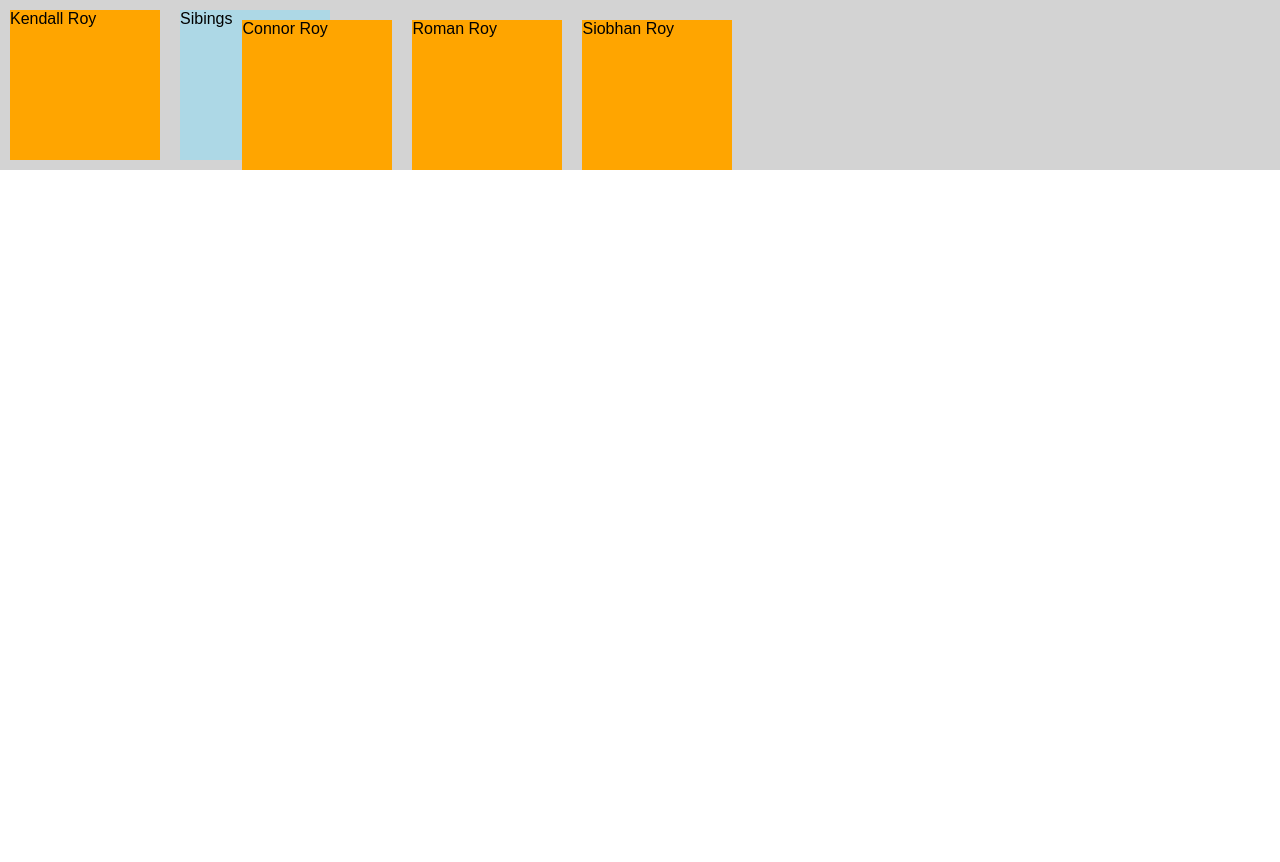
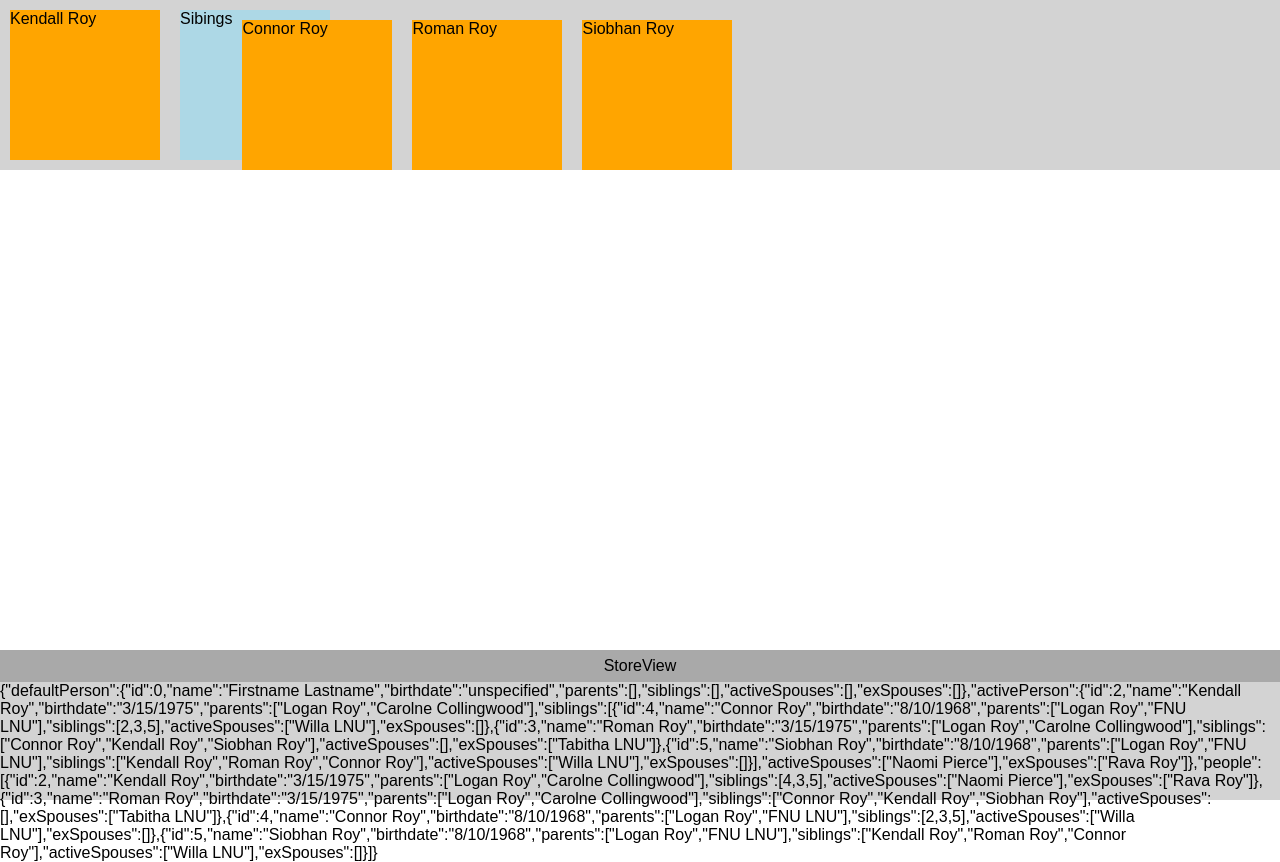
Before and after one commit to deanstein/family-tree, a Svelte app: page / in a window 1280 px wide. Before the commit the page ends 800 px from the top, so only its background shows below. Built offline with nearby package versions, Linux system fonts and the light colour scheme.

Commit message:
Adding basic StoreView

```diff
--- a/src/App.svelte
+++ b/src/App.svelte
@@ -6,6 +6,7 @@
 	import PersonNode from './ui/PersonNode.svelte';
 	import PersonNodeGroup from './ui/PersonNodeGroup.svelte';
 	import Row from './ui/Row.svelte';
+	import StoreView from './ui/StoreView.svelte';
 
 	if (($familyTreeData.activePerson = {})) {
 		setActivePerson($familyTreeData.people[0]);
@@ -33,6 +34,8 @@
 		<div id="children-row" class="children-row">
 			<Row />
 		</div>
+
+		<StoreView />
 	</div>
 </main>
 
--- a/src/stores/familyTreeData.js
+++ b/src/stores/familyTreeData.js
@@ -4,7 +4,7 @@ import { v4 as uuidv4 } from 'uuid';
 const familyTreeData = {};
 const defaultPerson = {
 	id: 0,
-	name: 'John Doe',
+	name: 'Firstname Lastname',
 	birthdate: 'unspecified',
 	parents: [],
 	siblings: [],
@@ -51,7 +51,6 @@ const people = [
 	}
 ];
 
-
 familyTreeData['defaultPerson'] = defaultPerson;
 familyTreeData['activePerson'] = activePerson;
 familyTreeData['people'] = people;
--- /dev/null
+++ b/src/ui/StoreView.svelte
@@ -0,0 +1,41 @@
+<script>
+	import familyTreeData from '../stores/familyTreeData';
+</script>
+
+<main>
+	<div id="storeview-outer-container" class="storeview-outer-container">
+		<div id="storeview-inner-container" class="storeview-inner-container">
+			<div id="storeview-title" class="storeview-title">StoreView</div>
+			<div id="storeview-output" class="storeview-output">
+				{JSON.stringify($familyTreeData)}
+			</div>
+		</div>
+	</div>
+</main>
+
+<style>
+	.storeview-outer-container {
+		display: flex;
+		position: absolute;
+		width: 100%;
+		height: 150px;
+		bottom: 0;
+		left: 0;
+		background-color: lightgray;
+	}
+
+	.storeview-inner-container {
+		position: relative;
+		width: 100%;
+	}
+
+	.storeview-title {
+		vertical-align: middle;
+		align-items: center;
+		justify-content: center;
+		display: inline-flex;
+		width: 100%;
+		height: 4vh;
+		background-color: darkgray;
+	}
+</style>
```
Also changed, not shown: src/logic/personManagement.js (+13 -14 lines). Lines whose indentation alone changed are shown as unchanged.
